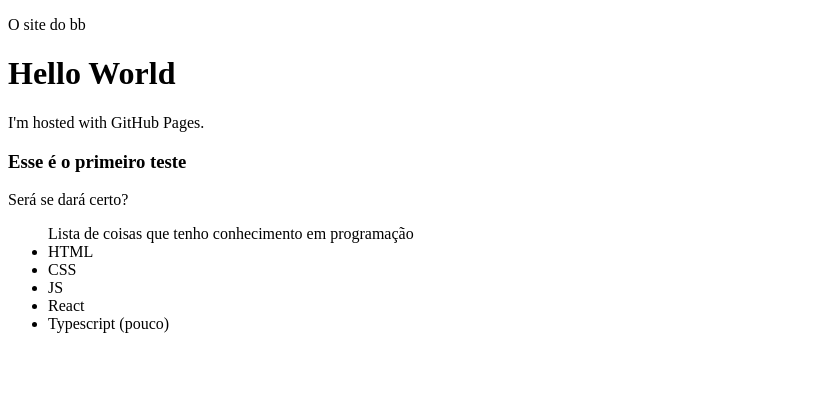
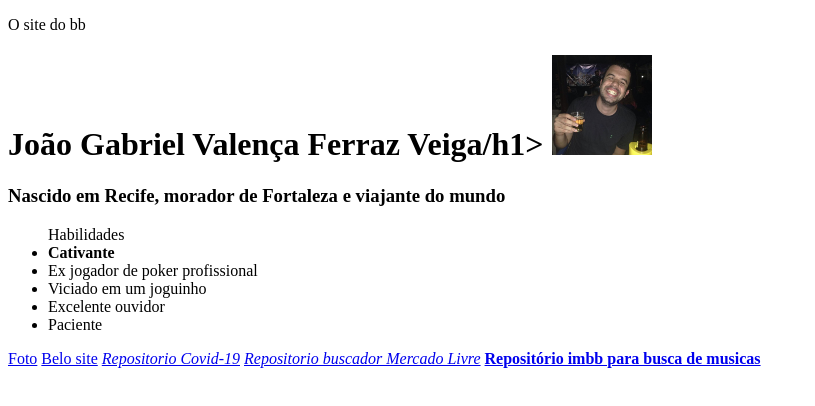
Before and after one commit to joaogabrielvalenca/joaogabrielvalenca.github.io, a plain HTML site: page index.html in a window 1280 px wide. Shown: the whole page, without its empty margins (0-815 px from the left). Drawn offline with Linux system fonts and the light colour scheme.

Commit message:
atualizações exericicio

```diff
--- a/index.html
+++ b/index.html
@@ -8,18 +8,24 @@
 </head>
     <p>O site do bb</p>
 <body>
-    <h1>Hello World</h1>
-    <p>I'm hosted with GitHub Pages.</p>
+    <h1>João Gabriel Valença Ferraz Veiga/h1>
+    <img class="Belo" src="./img/fotoperfilexercicio.png" alt="eu relax" width="100px">
 
-    <h3>Esse é o primeiro teste</h3>
-    <p>Será se dará certo?</p>
+    <h3>Nascido em Recife, morador de Fortaleza e viajante do mundo</h3>
 
-    <ul>Lista de coisas que tenho conhecimento em programação </br>
-        <li>HTML</li>
-        <li>CSS</li>
-        <li>JS</li>
-        <li>React</li>
-        <li>Typescript (pouco)</li>
+    <ul>Habilidades </br>
+        <li><strong>Cativante</strong></li>
+        <li>Ex jogador de poker profissional</li>
+        <li>Viciado em um joguinho</li>
+        <li>Excelente ouvidor</li>
+        <li>Paciente</li>
     </ul>
+
+    <a href="#Belo">Foto</a>
+    <a href="https://github.com/joaogabrielvalenca">Belo site</a>
+
+    <a href="https://github.com/joaogabrielvalenca/desafio-dio-covid19"><i>Repositorio Covid-19</i></a>
+    <a href="https://github.com/joaogabrielvalenca/desafio-meli"><i>Repositorio buscador Mercado Livre</i></a>
+    <a href="https://github.com/joaogabrielvalenca/imbb"><strong>Repositório imbb para busca de musicas</strong></a>
 </body>
 </html>
```
Also changed, not shown: img/fotoperfilexercicio.png (added).
